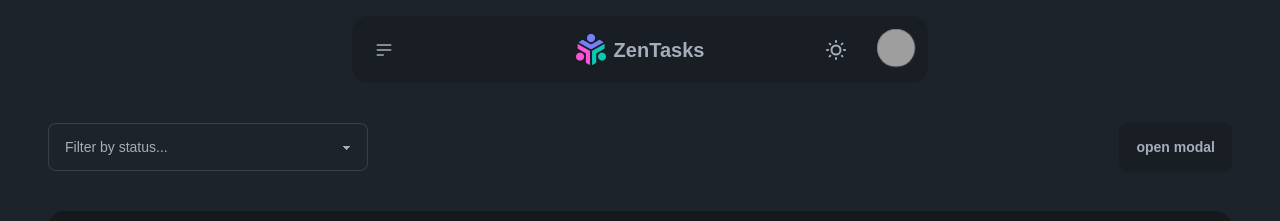
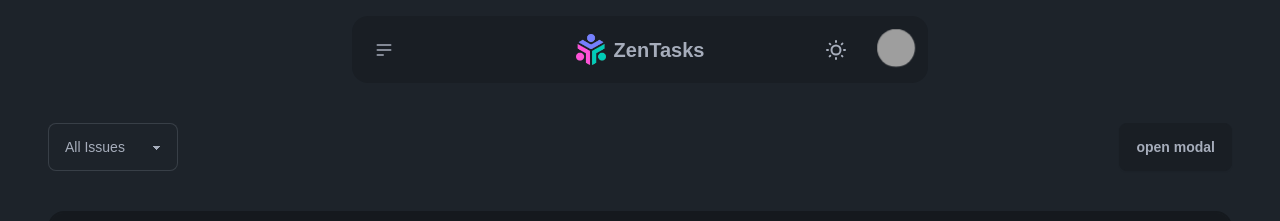
Before and after one commit to jellev00/ZenTasks, a Next.js app: page /issues in a window 1280 px wide. Shown: the top 221 px of the page. Built offline with nearby package versions, Linux system fonts and the light colour scheme; grey boxes are pictures that could not be loaded.

Commit message:
♻️ Refactor: added the values to the options

```diff
--- a/src/components/select/Select.tsx
+++ b/src/components/select/Select.tsx
@@ -1,25 +1,19 @@
 import React from 'react';
 
 interface SelectProps {
-    onChange: (selectedOption: string) => void;
+    onChange: (value: string) => void;
+    value: string;
 }
 
-const Select: React.FC<SelectProps> = ({ onChange }) => {
+const Select: React.FC<SelectProps> = ({ onChange, value }) => {
+    return (
+        <select value={value} onChange={(e) => onChange(e.target.value)} className="select select-bordered">
+            <option value="">All Issues</option>
+            <option value="Open">Open</option>
+            <option value="In Progress">In Progress</option>
+            <option value="Closed">Closed</option>
+        </select>
+    );
+};
 
-    const handleChange = (e: React.ChangeEvent<HTMLSelectElement>) => {
-        const value = e.target.value;
-        onChange(value);
-    };
-
-    return (
-        <select className="select select-bordered w-full max-w-xs" onChange={handleChange}>
-            <option disabled selected>Filter by status...</option>
-            <option>All Issues</option>
-            <option>Open</option>
-            <option>In Progress</option>
-            <option>Closed</option>
-        </select>
-    )
-}
-
-export default Select
+export default Select;
```
